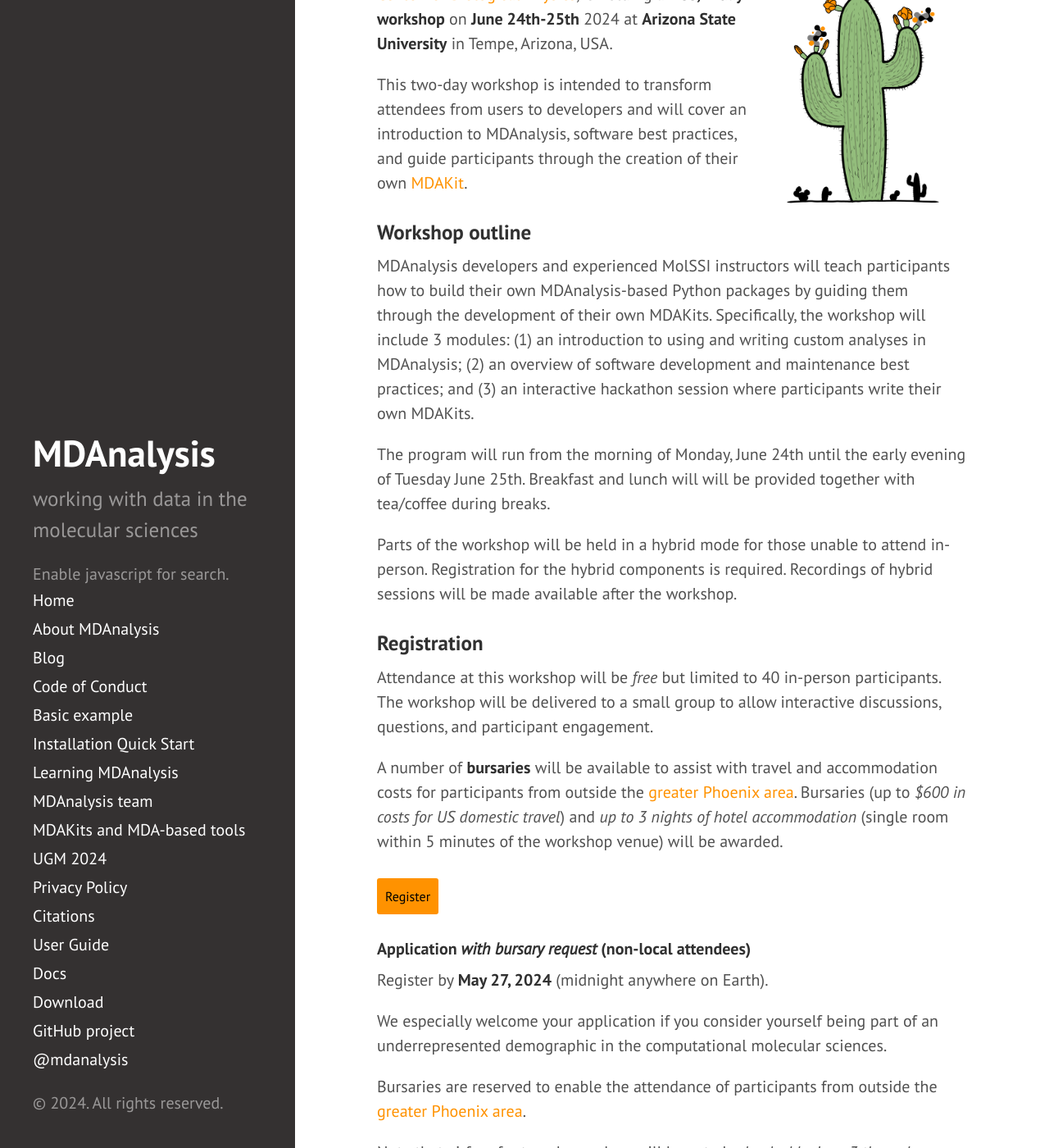
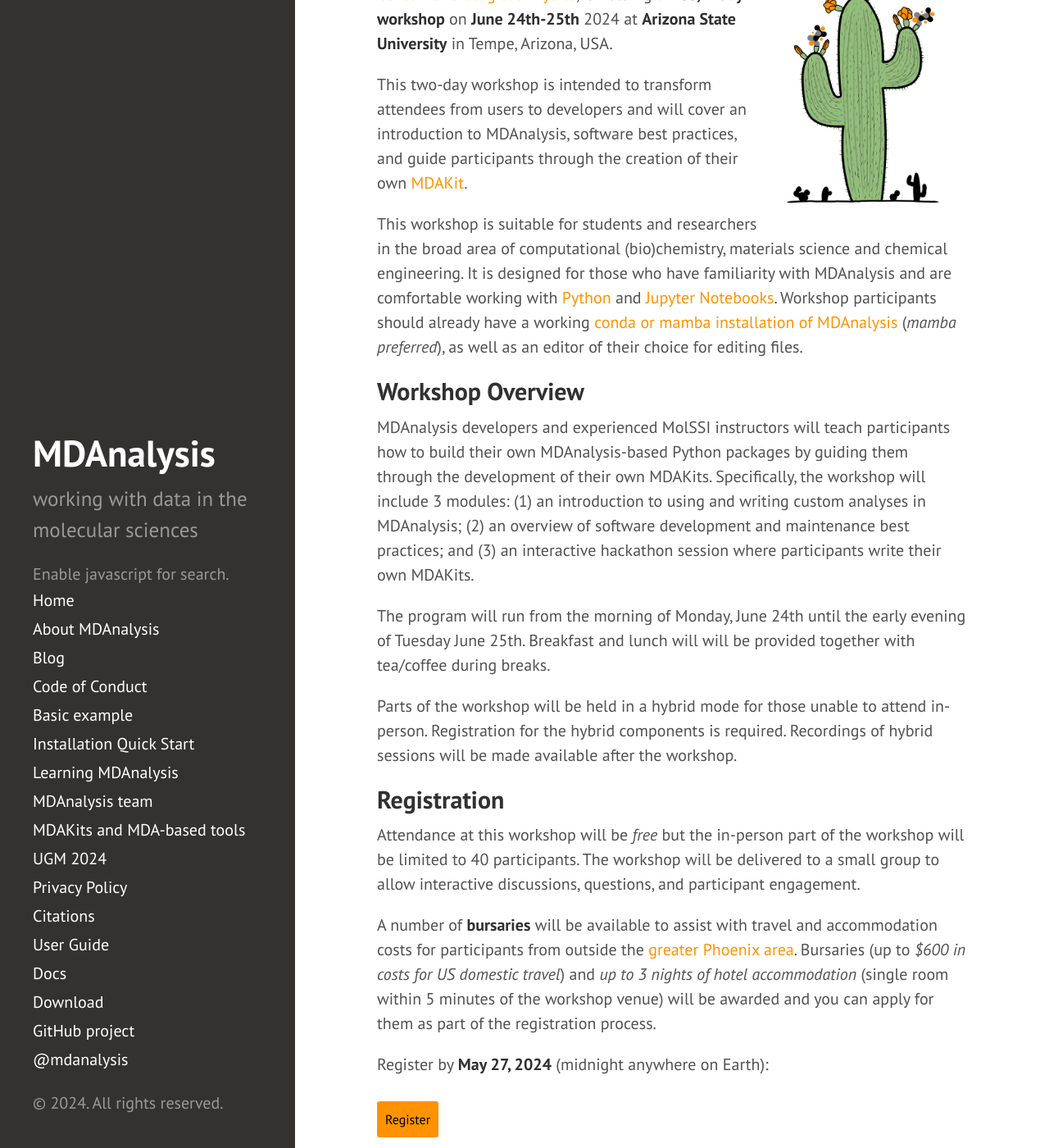
Before and after one commit to MDAnalysis/MDAnalysis.github.io, a Jekyll site: the page built from _posts/2024-05-14-ASUworkshop.md, in a window 1280 px wide and 1400 px high, scrolled down 372 px. Shown: the whole window at 82% size. Built offline with Jekyll 4.4.1, drawn with Linux system fonts in a browser that asks for light colours; comment, search, counter and statistics services are not loaded; some of the changed text lies outside the part shown.

Commit message:
ASU workshop
- single registration deadline May 27
- add paragraph on intended audience and skill level (from reg form)
- changed header indentation levels
- clarified in-person vs online

```diff
--- a/_posts/2024-05-14-ASUworkshop.md
+++ b/_posts/2024-05-14-ASUworkshop.md
@@ -22,7 +22,17 @@ This two-day workshop is intended to transform attendees from users to
 developers and will cover an introduction to MDAnalysis, software best
 practices, and guide participants through the creation of their own [MDAKit][mdakits].
 
-### Workshop outline
+This workshop is suitable for students and researchers in the broad area
+of computational (bio)chemistry, materials science and chemical engineering. It
+is designed for those who have familiarity with MDAnalysis and are
+comfortable working with [Python](https://www.python.org/) and [Jupyter
+Notebooks](https://jupyter-notebook.readthedocs.io/en/stable/). Workshop
+participants should already have a working [conda or mamba installation of
+MDAnalysis](https://userguide.mdanalysis.org/stable/installation.html) (*mamba
+preferred*), as well as an editor of their choice for editing files.
+
+
+## Workshop Overview
 
 MDAnalysis developers and experienced MolSSI instructors will teach
 participants how to build their own MDAnalysis-based Python packages by guiding
@@ -33,7 +43,8 @@ best practices; and (3) an interactive hackathon session where participants
 write their own MDAKits.
 
 The program will run from the morning of Monday, June 24th until the early
-evening of Tuesday June 25th. Breakfast and lunch will will be provided together with tea/coffee during breaks.
+evening of Tuesday June 25th. Breakfast and lunch will will be provided
+together with tea/coffee during breaks.
 
 Parts of the workshop will be held in a hybrid mode for those unable to attend
 in-person. Registration for the hybrid components is required. Recordings of
@@ -42,22 +53,25 @@ hybrid sessions will be made available after the workshop.
 
 
 
-### Registration
+## Registration
 
-Attendance at this workshop will be *free* but limited to 40 in-person
-participants. The workshop will be delivered to a small group to allow interactive discussions, questions, and participant engagement.
+Attendance at this workshop will be *free* but the in-person part of the
+workshop will be limited to 40 participants. The workshop will be delivered to
+a small group to allow interactive discussions, questions, and participant
+engagement.
 
 A number of **bursaries** will be available to assist with travel and
-accommodation costs for participants from outside the [greater Phoenix area](https://en.wikipedia.org/wiki/Phoenix_metropolitan_area). Bursaries
-(up to *$600 in costs for US domestic travel*) and *up to 3 nights of hotel
+accommodation costs for participants from outside the [greater Phoenix
+area](https://en.wikipedia.org/wiki/Phoenix_metropolitan_area). Bursaries (up
+to *$600 in costs for US domestic travel*) and *up to 3 nights of hotel
 accommodation* (single room within 5 minutes of the workshop venue) will be
-awarded.
+awarded and you can apply for them as part of the registration process.
+
+Register by **May 27, 2024** (midnight anywhere on Earth):
 
 <a href="https://forms.gle/UeiFJ6rbnXnhosnWA" target="_blank" style="background:#FF9200;padding:10px;margin:10px 0px;text-align:center;text-decoration:none;font-size:12pt;color:#000000;display:inline-block;border-radius:3px">Register</a>
 
-#### Application *with bursary request* (non-local attendees)
-
-Register by **May 27, 2024** (midnight anywhere on Earth).
+### *Bursaries* for in-person attendance
 
 We especially welcome your application if you consider yourself being part of
 an underrepresented demographic in the computational molecular sciences.
@@ -72,12 +86,16 @@ respond to our communications (via email) immediately and act quickly.
 Bursary recipients will be notified by May 29.
 
 
-#### Application without bursary request or local attendees
+### Online participants
 
-Register by **June 5, 2024** (midnight anywhere on Earth).
+Part of the workshop will be taught in hybrid mode and if you are not able to
+attend in person, please register for the online persion using the same
+registration link above.
 
 
-### Travel
+
+
+## Travel
 
 [Tempe][] is part of the "Valley of the Sun" metropolitan area, which encompasses
 [Phoenix][], the 5th most populous city in the US. Today the area is home to more
@@ -85,14 +103,14 @@ than 4.8 million people and encompasses the ancient lands of the Akimel O'odham
 (Pima), Maricopa, and Tohono O'odham tribes.
 
 
-#### Airport
+### Airport
 
 **Phoenix Sky Harbor** [PHX][] airport has direct connections to all major hubs
 in the US.
 
 PHX airport is 5.5 miles (10 minutes by car/rideshare) from the workshop venue.
 
-#### Public transport (Light Rail)
+### Public transport (Light Rail)
 
 The [Valley Metro Light Rail][Light Rail] connects the airport to Tempe along a
 West-East axis. If your destination is near a Light Rail stop then
@@ -111,13 +129,13 @@ Rail stop.
 downtown Tempe get off one stop earlier at **Veterans Way/College Ave** (Stop #10025)
 6. Walk to your destination.
 
-#### Car/rideshare
+### Car/rideshare
 
 To get from the airport to anywhere in Tempe either take a cab (traditional or self-driving
 Waymo) or rideshare (Lyft, Uber).
 
 
-#### Workshop Venue
+### Workshop Venue
 
 The workshop will be held in the Student Success Center in the Department of
 Physics at [Arizona State University][ASU] (room PSF 186 in the [Physical Sciences F
@@ -133,14 +151,14 @@ building][PSF]). The address is
 Paid parking is available in the [Tyler Street Parking
 Structure][TylerStParking] and other on-campus parking structures.
 
-### Accommodation
+## Accommodation
 
 The closest hotel (5 min by foot) is the [Hyatt Place Tempe][HyattPlace].
 
 Other hotels are available in Tempe within walking distance.
 
 
-### Weather
+## Weather
 
 Arizona is *hot* during June. Temperatures in excess of 110ºF (43.3ºC) are not
 rare, so it is important that you bring a hat/sunscreen for sun protection and carry
@@ -150,7 +168,7 @@ Avoid hiking in the desert during the hot portion of the day (10am - 6pm), as it
 can be deadly.
 
 
-### Who to Contact
+## Who to Contact
 
 If you have any questions or special requests related to this workshop, you may [contact the organizing committee](mailto:workshops@mdanalysis.org).
 
```
